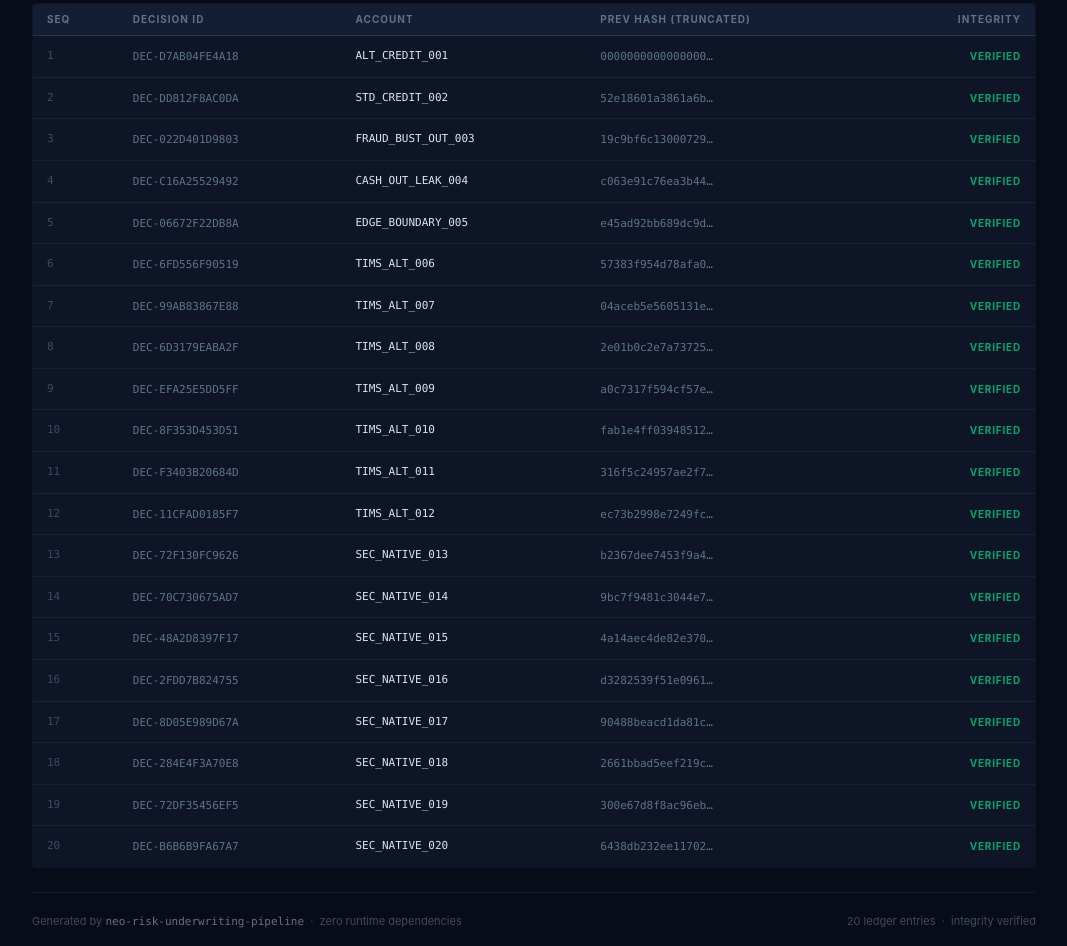
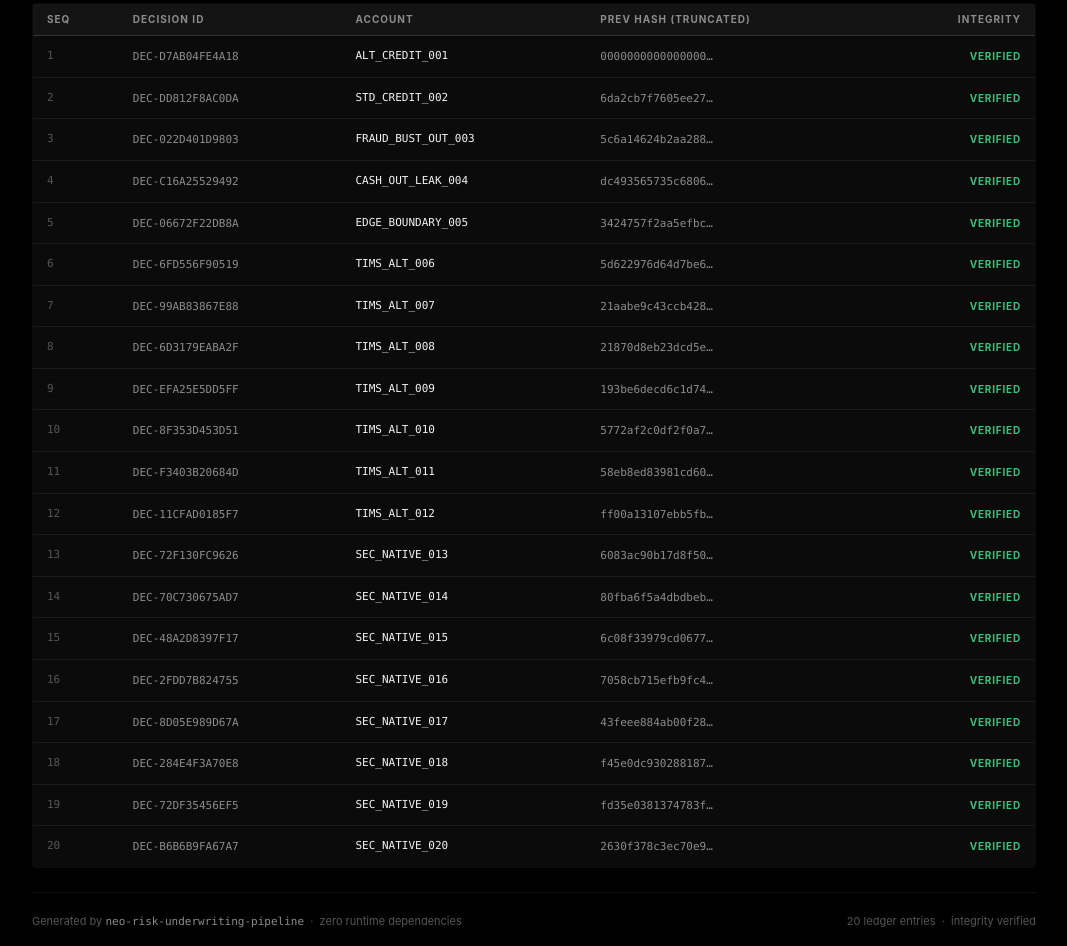
Before and after one commit to AXShugh/Neo, a website: page docs/index.html in a window 1280 px wide. Shown: the part 1851-2797 px from the top of the page, without its empty margins (106-1173 px from the left). Drawn offline with Linux system fonts and the light colour scheme.

Commit message:
style: rebrand dashboard to black-and-white monochrome theme
- Pure black surfaces, white text and KPI accents (drop blue accent)
- Retain functional status color on tier/flag badges only
  (red decline, amber high, green approve; medium -> neutral grey)
- Regenerate docs/index.html

```diff
--- a/docs/index.html
+++ b/docs/index.html
@@ -6,25 +6,25 @@
 <title>Neo Risk Underwriting Pipeline — Run Dashboard</title>
 <style>
   :root {
-    --bg:#070c18;
-    --surface:#0d1526;
-    --surface2:#131d33;
-    --surface3:#1b2640;
-    --border:rgba(255,255,255,.06);
-    --border-md:rgba(255,255,255,.10);
-    --text:#dce5f2;
-    --muted:#5e738a;
-    --dim:#3a4d62;
-    --accent:#1a5fd4;
-    --accent-bg:rgba(26,95,212,.18);
-    --ok:#00a86b;
-    --ok-bg:rgba(0,168,107,.13);
-    --bad:#d94f3d;
-    --bad-bg:rgba(217,79,61,.13);
-    --warn:#c9950e;
-    --warn-bg:rgba(201,149,14,.13);
-    --info:#1a5fd4;
-    --info-bg:rgba(26,95,212,.13);
+    --bg:#000000;
+    --surface:#0b0b0b;
+    --surface2:#141414;
+    --surface3:#1e1e1e;
+    --border:rgba(255,255,255,.07);
+    --border-md:rgba(255,255,255,.13);
+    --text:#f4f4f4;
+    --muted:#8c8c8c;
+    --dim:#565656;
+    --accent:#ffffff;
+    --accent-bg:rgba(255,255,255,.10);
+    --ok:#34c27e;
+    --ok-bg:rgba(52,194,126,.13);
+    --bad:#e0584a;
+    --bad-bg:rgba(224,88,74,.14);
+    --warn:#d6a526;
+    --warn-bg:rgba(214,165,38,.14);
+    --info:#c9c9c9;
+    --info-bg:rgba(255,255,255,.08);
     --mono:'SF Mono',ui-monospace,'Cascadia Code',Menlo,Consolas,monospace;
     --sans:-apple-system,BlinkMacSystemFont,'Segoe UI',system-ui,Roboto,sans-serif;
     --r:4px;
@@ -198,7 +198,7 @@
     <span class="product-sub">Pool-aware credit decisioning &nbsp;·&nbsp; ABS securitization guard &nbsp;·&nbsp; tamper-evident audit</span>
   </div>
   <div class="topbar-right">
-    <span class="run-ts">2026-06-12T01:26:58.288Z</span>
+    <span class="run-ts">2026-06-12T01:57:50.925Z</span>
     <span class="badge ok">Audit Chain Verified</span>
   </div>
 </header>
@@ -545,133 +545,133 @@
         <td class="mono-sm dim">2</td>
         <td><span class="ledger-hash">DEC-DD812F8AC0DA</span></td>
         <td class="mono-sm">STD_CREDIT_002</td>
-        <td><span class="ledger-hash">52e18601a3861a6b&hellip;</span></td>
+        <td><span class="ledger-hash">6da2cb7f7605ee27&hellip;</span></td>
         <td class="r"><span class="verified">Verified</span></td>
       </tr>
       <tr>
         <td class="mono-sm dim">3</td>
         <td><span class="ledger-hash">DEC-022D401D9803</span></td>
         <td class="mono-sm">FRAUD_BUST_OUT_003</td>
-        <td><span class="ledger-hash">19c9bf6c13000729&hellip;</span></td>
+        <td><span class="ledger-hash">5c6a14624b2aa288&hellip;</span></td>
         <td class="r"><span class="verified">Verified</span></td>
       </tr>
       <tr>
         <td class="mono-sm dim">4</td>
         <td><span class="ledger-hash">DEC-C16A25529492</span></td>
         <td class="mono-sm">CASH_OUT_LEAK_004</td>
-        <td><span class="ledger-hash">c063e91c76ea3b44&hellip;</span></td>
+        <td><span class="ledger-hash">dc493565735c6806&hellip;</span></td>
         <td class="r"><span class="verified">Verified</span></td>
       </tr>
       <tr>
         <td class="mono-sm dim">5</td>
         <td><span class="ledger-hash">DEC-06672F22DB8A</span></td>
         <td class="mono-sm">EDGE_BOUNDARY_005</td>
-        <td><span class="ledger-hash">e45ad92bb689dc9d&hellip;</span></td>
+        <td><span class="ledger-hash">3424757f2aa5efbc&hellip;</span></td>
         <td class="r"><span class="verified">Verified</span></td>
       </tr>
       <tr>
         <td class="mono-sm dim">6</td>
         <td><span class="ledger-hash">DEC-6FD556F90519</span></td>
         <td class="mono-sm">TIMS_ALT_006</td>
-        <td><span class="ledger-hash">57383f954d78afa0&hellip;</span></td>
+        <td><span class="ledger-hash">5d622976d64d7be6&hellip;</span></td>
         <td class="r"><span class="verified">Verified</span></td>
       </tr>
       <tr>
         <td class="mono-sm dim">7</td>
         <td><span class="ledger-hash">DEC-99AB83867E88</span></td>
         <td class="mono-sm">TIMS_ALT_007</td>
-        <td><span class="ledger-hash">04aceb5e5605131e&hellip;</span></td>
+        <td><span class="ledger-hash">21aabe9c43ccb428&hellip;</span></td>
         <td class="r"><span class="verified">Verified</span></td>
       </tr>
       <tr>
         <td class="mono-sm dim">8</td>
         <td><span class="ledger-hash">DEC-6D3179EABA2F</span></td>
         <td class="mono-sm">TIMS_ALT_008</td>
-        <td><span class="ledger-hash">2e01b0c2e7a73725&hellip;</span></td>
+        <td><span class="ledger-hash">21870d8eb23dcd5e&hellip;</span></td>
         <td class="r"><span class="verified">Verified</span></td>
       </tr>
       <tr>
         <td class="mono-sm dim">9</td>
         <td><span class="ledger-hash">DEC-EFA25E5DD5FF</span></td>
         <td class="mono-sm">TIMS_ALT_009</td>
-        <td><span class="ledger-hash">a0c7317f594cf57e&hellip;</span></td>
+        <td><span class="ledger-hash">193be6decd6c1d74&hellip;</span></td>
         <td class="r"><span class="verified">Verified</span></td>
       </tr>
       <tr>
         <td class="mono-sm dim">10</td>
         <td><span class="ledger-hash">DEC-8F353D453D51</span></td>
         <td class="mono-sm">TIMS_ALT_010</td>
-        <td><span class="ledger-hash">fab1e4ff03948512&hellip;</span></td>
+        <td><span class="ledger-hash">5772af2c0df2f0a7&hellip;</span></td>
         <td class="r"><span class="verified">Verified</span></td>
       </tr>
       <tr>
         <td class="mono-sm dim">11</td>
         <td><span class="ledger-hash">DEC-F3403B20684D</span></td>
         <td class="mono-sm">TIMS_ALT_011</td>
-        <td><span class="ledger-hash">316f5c24957ae2f7&hellip;</span></td>
+        <td><span class="ledger-hash">58eb8ed83981cd60&hellip;</span></td>
         <td class="r"><span class="verified">Verified</span></td>
       </tr>
       <tr>
         <td class="mono-sm dim">12</td>
         <td><span class="ledger-hash">DEC-11CFAD0185F7</span></td>
         <td class="mono-sm">TIMS_ALT_012</td>
-        <td><span class="ledger-hash">ec73b2998e7249fc&hellip;</span></td>
+        <td><span class="ledger-hash">ff00a13107ebb5fb&hellip;</span></td>
         <td class="r"><span class="verified">Verified</span></td>
       </tr>
       <tr>
         <td class="mono-sm dim">13</td>
         <td><span class="ledger-hash">DEC-72F130FC9626</span></td>
         <td class="mono-sm">SEC_NATIVE_013</td>
-        <td><span class="ledger-hash">b2367dee7453f9a4&hellip;</span></td>
+        <td><span class="ledger-hash">6083ac90b17d8f50&hellip;</span></td>
         <td class="r"><span class="verified">Verified</span></td>
       </tr>
       <tr>
         <td class="mono-sm dim">14</td>
         <td><span class="ledger-hash">DEC-70C730675AD7</span></td>
         <td class="mono-sm">SEC_NATIVE_014</td>
-        <td><span class="ledger-hash">9bc7f9481c3044e7&hellip;</span></td>
+        <td><span class="ledger-hash">80fba6f5a4dbdbeb&hellip;</span></td>
         <td class="r"><span class="verified">Verified</span></td>
       </tr>
       <tr>
         <td class="mono-sm dim">15</td>
         <td><span class="ledger-hash">DEC-48A2D8397F17</span></td>
         <td class="mono-sm">SEC_NATIVE_015</td>
-        <td><span class="ledger-hash">4a14aec4de82e370&hellip;</span></td>
+        <td><span class="ledger-hash">6c08f33979cd0677&hellip;</span></td>
         <td class="r"><span class="verified">Verified</span></td>
       </tr>
       <tr>
         <td class="mono-sm dim">16</td>
         <td><span class="ledger-hash">DEC-2FDD7B824755</span></td>
         <td class="mono-sm">SEC_NATIVE_016</td>
-        <td><span class="ledger-hash">d3282539f51e0961&hellip;</span></td>
+        <td><span class="ledger-hash">7058cb715efb9fc4&hellip;</span></td>
         <td class="r"><span class="verified">Verified</span></td>
       </tr>
       <tr>
         <td class="mono-sm dim">17</td>
         <td><span class="ledger-hash">DEC-8D05E989D67A</span></td>
         <td class="mono-sm">SEC_NATIVE_017</td>
-        <td><span class="ledger-hash">90488beacd1da81c&hellip;</span></td>
+        <td><span class="ledger-hash">43feee884ab00f28&hellip;</span></td>
         <td class="r"><span class="verified">Verified</span></td>
       </tr>
       <tr>
         <td class="mono-sm dim">18</td>
         <td><span class="ledger-hash">DEC-284E4F3A70E8</span></td>
         <td class="mono-sm">SEC_NATIVE_018</td>
-        <td><span class="ledger-hash">2661bbad5eef219c&hellip;</span></td>
+        <td><span class="ledger-hash">f45e0dc930288187&hellip;</span></td>
         <td class="r"><span class="verified">Verified</span></td>
       </tr>
       <tr>
         <td class="mono-sm dim">19</td>
         <td><span class="ledger-hash">DEC-72DF35456EF5</span></td>
         <td class="mono-sm">SEC_NATIVE_019</td>
-        <td><span class="ledger-hash">300e67d8f8ac96eb&hellip;</span></td>
+        <td><span class="ledger-hash">fd35e0381374783f&hellip;</span></td>
         <td class="r"><span class="verified">Verified</span></td>
       </tr>
       <tr>
         <td class="mono-sm dim">20</td>
         <td><span class="ledger-hash">DEC-B6B6B9FA67A7</span></td>
         <td class="mono-sm">SEC_NATIVE_020</td>
-        <td><span class="ledger-hash">6438db232ee11702&hellip;</span></td>
+        <td><span class="ledger-hash">2630f378c3ec70e9&hellip;</span></td>
         <td class="r"><span class="verified">Verified</span></td>
       </tr>
     </tbody>
```
Also changed, not shown: src/reporting/htmlReporter.ts (+19 -19 lines).
